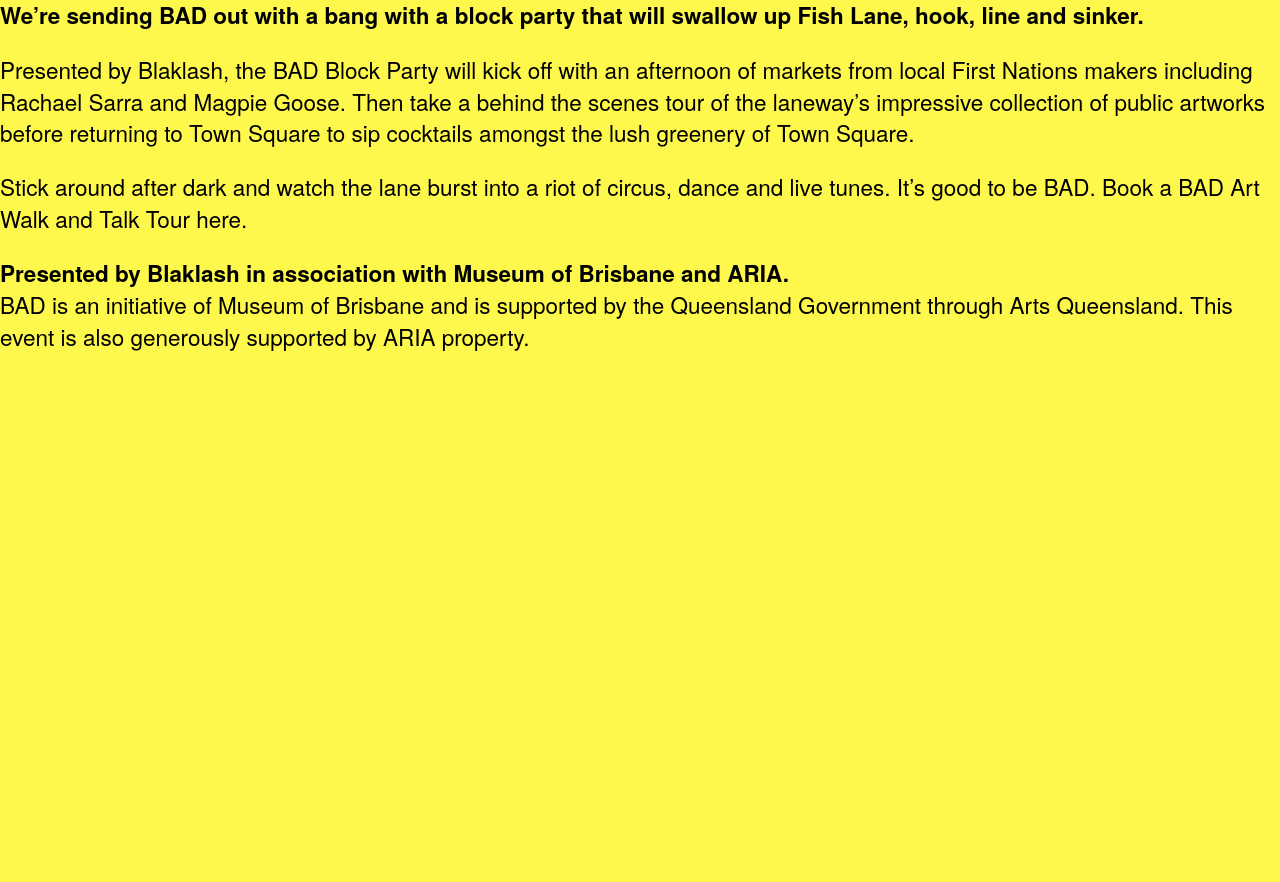
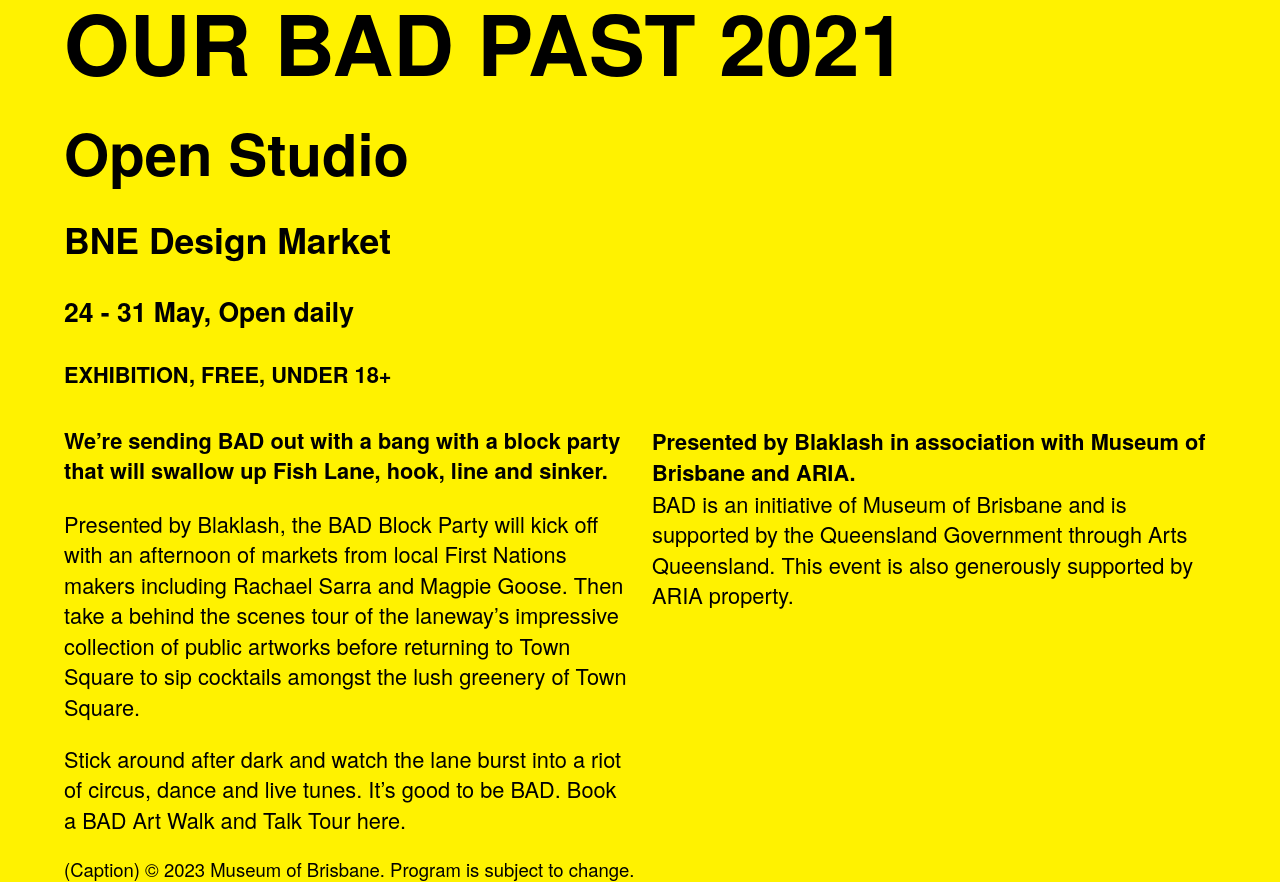
Before and after one commit to shepthomas/bad2023, a React (Create React App) app: page / in a window 1280 px wide. Before the commit the page ends 800 px from the top, so only its background shows below. Built offline with nearby package versions, Linux system fonts and the light colour scheme.

Commit message:
Added grid

```diff
--- a/public/index.html
+++ b/public/index.html
@@ -24,7 +24,7 @@
       work correctly both with client-side routing and a non-root public URL.
       Learn how to configure a non-root public URL by running `npm run build`.
     -->
-    <title>React App</title>
+    <title>BAD &mdash; Proto</title>
   </head>
   <body>
     <noscript>You need to enable JavaScript to run this app.</noscript>
--- a/src/components/App.js
+++ b/src/components/App.js
@@ -1,33 +1,53 @@
+import { Container, Grid, Col } from "./Layout";
+import Footer from "./Footer";
 import "./App.scss";
 
 function App() {
   return (
     <div className="BAD t-body">
-      <p className="t-body t-emphasis">
-        We’re sending BAD out with a bang with a block party that will swallow
-        up Fish Lane, hook, line and sinker.
+      <Container>
+        <Grid>
+          <Col>
+            <h1 className="t-h1 uppercase">Our BAD Past 2021</h1>
+            <h2 className="t-h2">Open Studio</h2>
+            <h3 className="t-h3">BNE Design Market</h3>
+            <h4 className="t-h4">24 - 31 May, Open daily</h4>
+            <h5 className="t-h5 uppercase">Exhibition, Free, Under 18+</h5>
+          </Col>
+          <Col md="6">
+            <p className="t-body emphasis">
+              We’re sending BAD out with a bang with a block party that will
+              swallow up Fish Lane, hook, line and sinker.
             </p>
             <p>
               Presented by Blaklash, the BAD Block Party will kick off with an
-        afternoon of markets from local First Nations makers including Rachael
-        Sarra and Magpie Goose. Then take a behind the scenes tour of the
-        laneway’s impressive collection of public artworks before returning to
-        Town Square to sip cocktails amongst the lush greenery of Town Square.
+              afternoon of markets from local First Nations makers including
+              Rachael Sarra and Magpie Goose. Then take a behind the scenes tour
+              of the laneway’s impressive collection of public artworks before
+              returning to Town Square to sip cocktails amongst the lush
+              greenery of Town Square.
             </p>
             <p>
-        Stick around after dark and watch the lane burst into a riot of circus,
-        dance and live tunes. It’s good to be BAD. Book a BAD Art Walk and Talk
-        Tour here.
+              Stick around after dark and watch the lane burst into a riot of
+              circus, dance and live tunes. It’s good to be BAD. Book a BAD Art
+              Walk and Talk Tour here.
             </p>
+          </Col>
+          <Col md="6">
             <p>
-        <span className="t-emphasis">
-          Presented by Blaklash in association with Museum of Brisbane and ARIA.
+              <span className="emphasis">
+                Presented by Blaklash in association with Museum of Brisbane and
+                ARIA.
               </span>
               <br />
               BAD is an initiative of Museum of Brisbane and is supported by the
               Queensland Government through Arts Queensland. This event is also
               generously supported by ARIA property.
             </p>
+          </Col>
+        </Grid>
+      </Container>
+      <Footer />
     </div>
   );
 }
--- /dev/null
+++ b/src/components/Footer/index.js
@@ -0,0 +1,18 @@
+import { Container, Grid, Col } from "../Layout";
+
+export default function Footer() {
+  return (
+    <section className="global-footer">
+      <Container>
+        <Grid>
+          <Col>
+            <span className="copyright t-caption">
+              (Caption) &copy; 2023 Museum of Brisbane. Program is subject to
+              change.
+            </span>
+          </Col>
+        </Grid>
+      </Container>
+    </section>
+  );
+}
--- /dev/null
+++ b/src/components/Layout/Col.js
@@ -0,0 +1,35 @@
+import "../../lib/_layout.scss";
+
+const Col = ({
+  children,
+  className,
+  xs,
+  sm,
+  md,
+  lg,
+  xl,
+  xsOffset,
+  smOffset,
+  mdOffset,
+  lgOffset,
+  xlOffset,
+}) => {
+  let str = "col";
+  if (xs) str += " col--xs-" + xs;
+  if (sm) str += " col--sm-" + sm;
+  if (md) str += " col--md-" + md;
+  if (lg) str += " col--lg-" + lg;
+  if (xl) str += " col--xl-" + xl;
+
+  if (xsOffset) str += " offset--xs-" + xsOffset;
+  if (smOffset) str += " offset--sm-" + smOffset;
+  if (mdOffset) str += " offset--md-" + mdOffset;
+  if (lgOffset) str += " offset--lg-" + lgOffset;
+  if (xlOffset) str += " offset--xl-" + xlOffset;
+
+  return (
+    <div className={str + (className ? " " + className : "")}>{children}</div>
+  );
+};
+
+export default Col;
--- /dev/null
+++ b/src/components/Layout/Container.js
@@ -0,0 +1,9 @@
+import "../../lib/_layout.scss";
+
+const Container = ({ children, className }) => (
+  <div className={"container" + (className ? " " + className : "")}>
+    {children}
+  </div>
+);
+
+export default Container;
--- /dev/null
+++ b/src/components/Layout/Grid.js
@@ -0,0 +1,7 @@
+import "../../lib/_layout.scss";
+
+const Grid = ({ children, className }) => (
+  <div className={"grid" + (className ? " " + className : "")}>{children}</div>
+);
+
+export default Grid;
--- /dev/null
+++ b/src/components/Layout/index.js
@@ -0,0 +1,3 @@
+export { default as Container } from "./Container";
+export { default as Grid } from "./Grid";
+export { default as Col } from "./Col";
--- a/src/lib/_breakpoints.scss
+++ b/src/lib/_breakpoints.scss
@@ -1,9 +1,10 @@
 //  Breakpoints
 //  --------------------------------------------
 
-$xs: 320px;
-$sm: 400px;
-$md: 600px;
-$lg: 900px;
-$xl: 1200px;
-$xxl: 1500px;
+$xxs: 320px;
+$xs: 400px;
+$sm: 600px;
+$md: 900px;
+$lg: 1200px;
+$xl: 1500px;
+$xxl: 1800px;
--- /dev/null
+++ b/src/lib/_layout.scss
@@ -0,0 +1,92 @@
+@use "sass:math";
+@use "breakpoints" as b;
+
+@mixin flex-basis($value: auto) {
+  flex-basis: $value;
+  max-width: $value;
+  width: $value;
+}
+
+$breakpoints: (
+  xs: b.$xs,
+  sm: b.$sm,
+  md: b.$md,
+  lg: b.$lg,
+  xl: b.$xl,
+  xxl: b.$xxl,
+);
+
+$col-gutter: 24px;
+
+@mixin breakpoint($name) {
+  @if not map-has-key($breakpoints, $name) {
+    @warn "Warning: `#{$name}` is not a valid breakpoint name.";
+  } @else {
+    @media (min-width: map-get($breakpoints, $name)) {
+      @content;
+    }
+  }
+}
+
+@mixin grid-generate-columns($grid-col-count, $postfix) {
+  @for $i from 0 through $grid-col-count {
+    .col--#{$postfix}-#{$i} {
+      @include flex-basis($i * math.div(100%, $grid-col-count));
+    }
+
+    .offset--#{$postfix}-#{$i} {
+      margin-left: $i * math.div(100%, $grid-col-count);
+    }
+  }
+}
+
+.container {
+  margin-right: auto;
+  margin-left: auto;
+  width: calc(
+    100vw - 10vw - env(safe-area-inset-right) - env(safe-area-inset-left)
+  );
+
+  @include breakpoint(sm) {
+    width: calc(100vw - 10vw);
+  }
+
+  @include breakpoint(lg) {
+    width: calc(100vw - 10vw);
+  }
+
+  @include breakpoint(xxxl) {
+    max-width: b.$xxxl;
+  }
+}
+
+.grid {
+  display: flex;
+  flex-wrap: wrap;
+  margin: 0 calc($col-gutter / 2) * -1;
+}
+
+.col,
+[class*="col--"] {
+  @include flex-basis(100%);
+  padding: 0 calc($col-gutter / 2);
+  margin: 0;
+  box-sizing: border-box;
+}
+
+@include grid-generate-columns(12, "xs");
+
+@include breakpoint(sm) {
+  @include grid-generate-columns(12, "sm");
+}
+@include breakpoint(md) {
+  @include grid-generate-columns(12, "md");
+}
+
+@include breakpoint(lg) {
+  @include grid-generate-columns(12, "lg");
+}
+
+@include breakpoint(xl) {
+  @include grid-generate-columns(12, "xl");
+}
--- a/src/lib/_reset.scss
+++ b/src/lib/_reset.scss
@@ -107,7 +107,7 @@
 }
 body {
   line-height: 1;
-  background-color: rgb(254, 248, 76);
+  background-color: rgb(255, 242, 0);
 }
 ol,
 ul {
--- a/src/lib/_typography.scss
+++ b/src/lib/_typography.scss
@@ -48,10 +48,52 @@
   line-height: 140%;
 }
 
-.t-body {
-  font-size: #{fluid(16px, 24px, b.$xs, b.$xxl)};
+h1,
+h2,
+h3,
+h4,
+h5 {
+  margin-bottom: 40px;
+  line-height: 100%;
 }
 
-.t-emphasis {
+.t-caption {
+  font-size: #{fluid(16px, 20px, b.$xs, b.$xxl)};
+}
+
+.t-body {
+  font-size: #{fluid(18px, 24px, b.$xs, b.$xxl)};
+}
+
+.emphasis {
   font-weight: 700;
 }
+
+.uppercase {
+  text-transform: uppercase;
+}
+
+.t-h5 {
+  font-size: #{fluid(18px, 24px, b.$xs, b.$xxl)};
+  font-weight: 600;
+}
+
+.t-h4 {
+  font-size: #{fluid(24px, 28px, b.$xs, b.$xxl)};
+  font-weight: 600;
+}
+
+.t-h3 {
+  font-size: #{fluid(28px, 40px, b.$xs, b.$xxl)};
+  font-weight: 600;
+}
+
+.t-h2 {
+  font-size: #{fluid(48px, 64px, b.$xs, b.$xxl)};
+  font-weight: 600;
+}
+
+.t-h1 {
+  font-size: #{fluid(64px, 96px, b.$xs, b.$xxl)};
+  font-weight: 600;
+}
```
Lines whose indentation alone changed are shown as unchanged.
